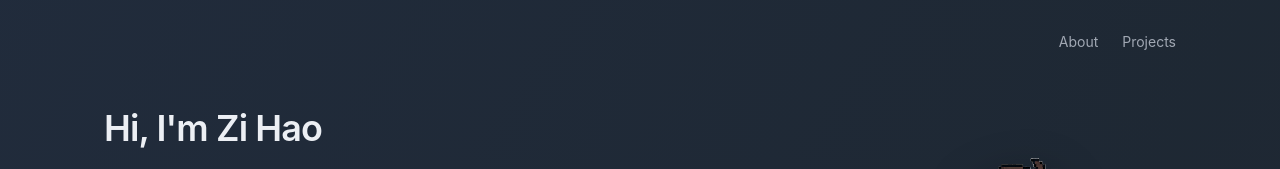
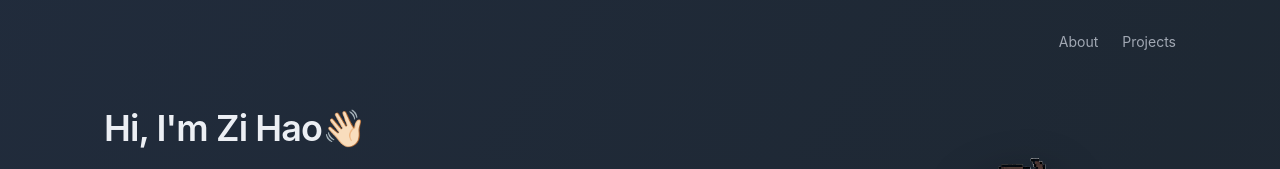
Before and after one commit to 27July/27july.github.io, an Astro site: page / in a window 1280 px wide. Shown: the top 169 px of the page. Built offline with nearby package versions, Linux system fonts and the light colour scheme; Astro itself is replaced by a stand-in of ours.

Commit message:
fix: emoji touchup

```diff
--- a/src/components/About.astro
+++ b/src/components/About.astro
@@ -5,7 +5,7 @@ import AboutSprite from "./AboutSprite.astro";
 <section id="about" class="mb-14">
   <div class="grid gap-8 lg:grid-cols-[minmax(0,3fr)_minmax(300px,1.5fr)] lg:items-start">
     <div class="max-w-3xl">
-      <h1 class="text-3xl font-semibold tracking-tight sm:text-4xl">Hi, I'm Zi Hao</h1>
+      <h1 class="text-3xl font-semibold tracking-tight sm:text-4xl">Hi, I'm Zi Hao👋🏻</h1>
 
       <p class="mt-6 text-xs font-medium uppercase tracking-[0.18em] text-[#88C0D0]">About</p>
 
```
